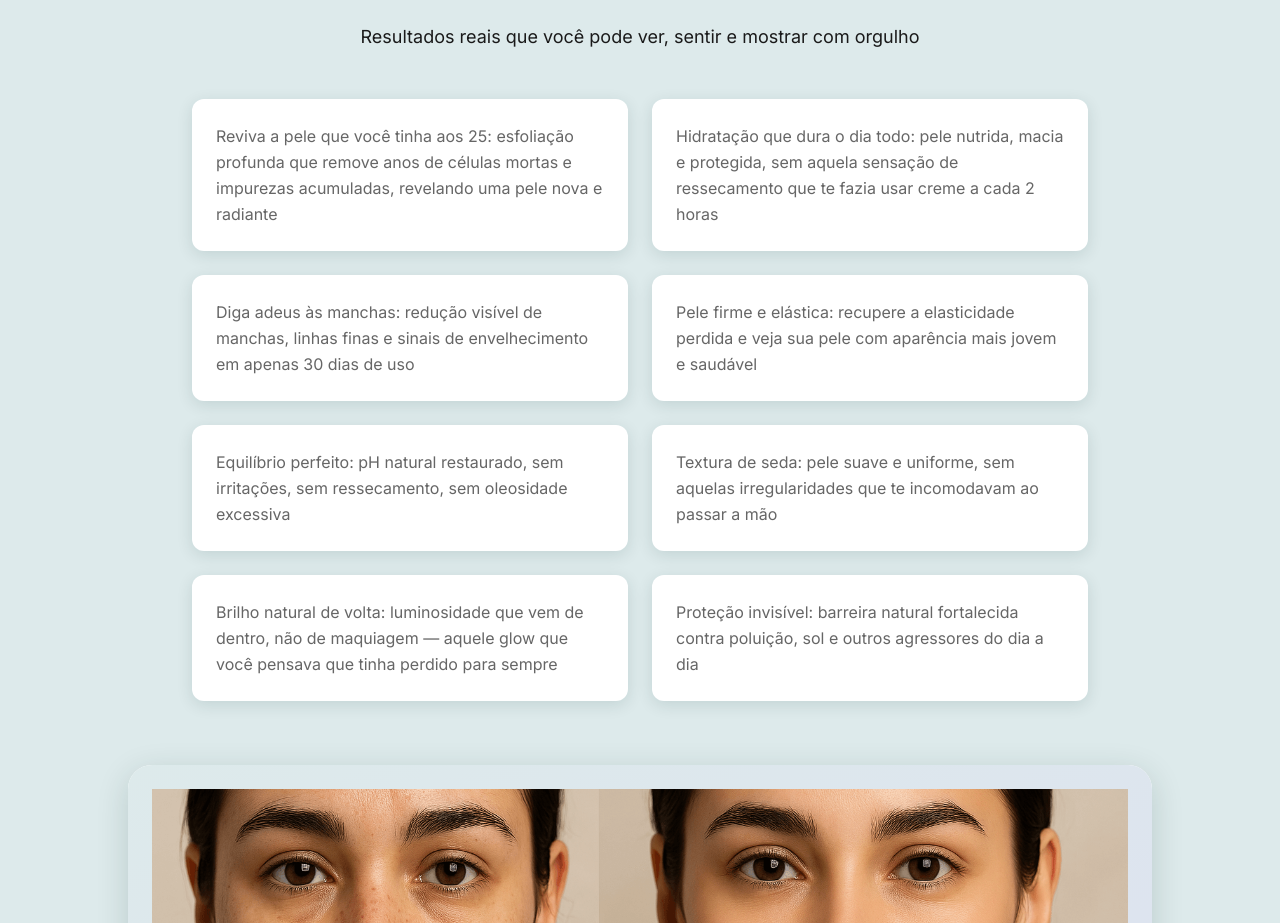
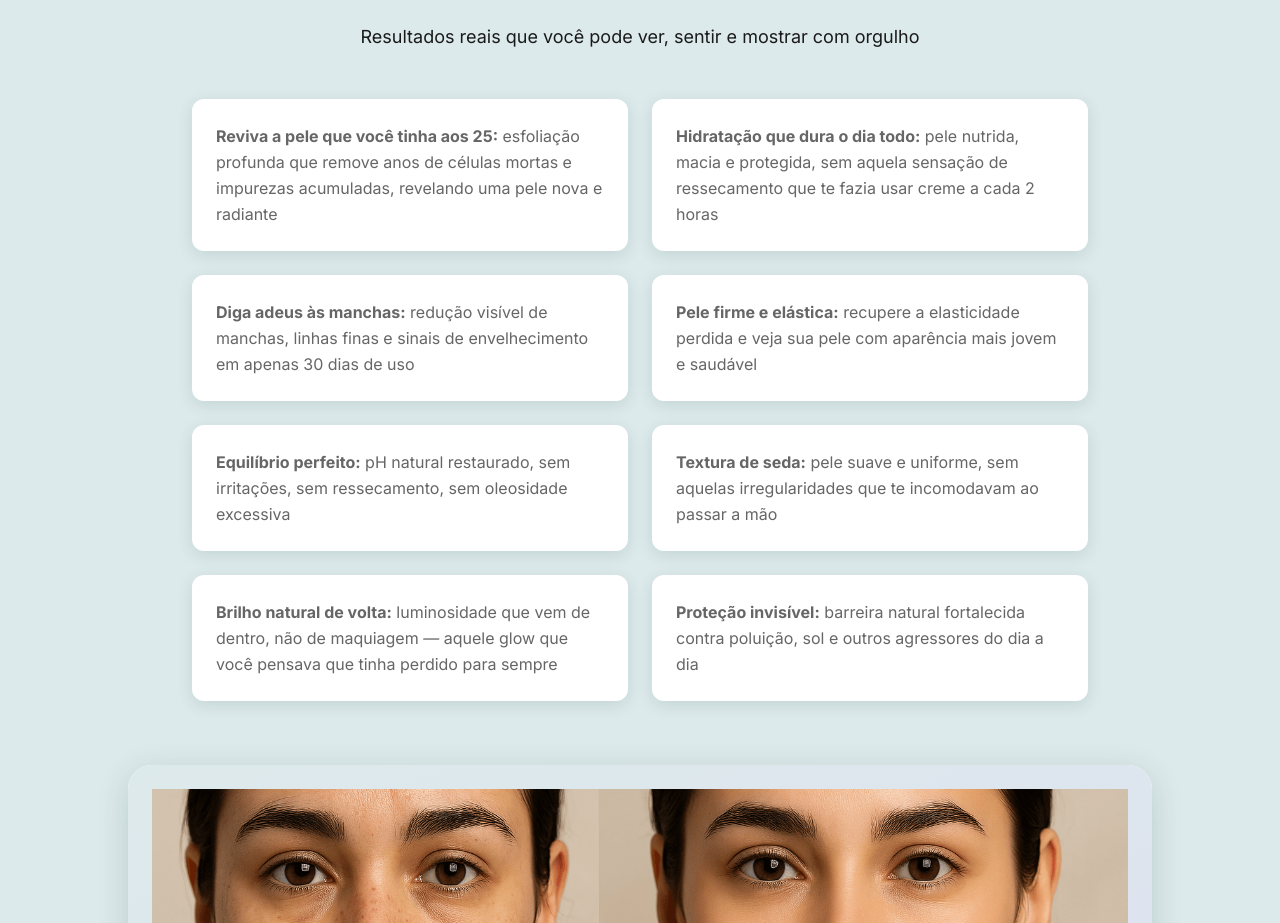
Before and after one commit to jhonataugusto/landing-page-kit-dolomita, a React (Vite) app: page / in a window 1280 px wide. Shown: the part 2391-3314 px from the top of the page. Built offline with nearby package versions, Linux system fonts and the light colour scheme.

Commit message:
added bold

```diff
--- a/src/sections/Benefits.jsx
+++ b/src/sections/Benefits.jsx
@@ -12,28 +12,28 @@ export default function Benefits() {
 
             <div className="max-w-4xl mx-auto grid grid-cols-1 md:grid-cols-2 gap-md">
                 <BenefitItem>
-                    Reviva a pele que você tinha aos 25: esfoliação profunda que remove anos de células mortas e impurezas acumuladas, revelando uma pele nova e radiante
+                    <strong>Reviva a pele que você tinha aos 25:</strong> esfoliação profunda que remove anos de células mortas e impurezas acumuladas, revelando uma pele nova e radiante
                 </BenefitItem>
                 <BenefitItem>
-                    Hidratação que dura o dia todo: pele nutrida, macia e protegida, sem aquela sensação de ressecamento que te fazia usar creme a cada 2 horas
+                    <strong>Hidratação que dura o dia todo:</strong> pele nutrida, macia e protegida, sem aquela sensação de ressecamento que te fazia usar creme a cada 2 horas
                 </BenefitItem>
                 <BenefitItem>
-                    Diga adeus às manchas: redução visível de manchas, linhas finas e sinais de envelhecimento em apenas 30 dias de uso
+                    <strong>Diga adeus às manchas:</strong> redução visível de manchas, linhas finas e sinais de envelhecimento em apenas 30 dias de uso
                 </BenefitItem>
                 <BenefitItem>
-                    Pele firme e elástica: recupere a elasticidade perdida e veja sua pele com aparência mais jovem e saudável
+                    <strong>Pele firme e elástica:</strong> recupere a elasticidade perdida e veja sua pele com aparência mais jovem e saudável
                 </BenefitItem>
                 <BenefitItem>
-                    Equilíbrio perfeito: pH natural restaurado, sem irritações, sem ressecamento, sem oleosidade excessiva
+                    <strong>Equilíbrio perfeito:</strong> pH natural restaurado, sem irritações, sem ressecamento, sem oleosidade excessiva
                 </BenefitItem>
                 <BenefitItem>
-                    Textura de seda: pele suave e uniforme, sem aquelas irregularidades que te incomodavam ao passar a mão
+                    <strong>Textura de seda:</strong> pele suave e uniforme, sem aquelas irregularidades que te incomodavam ao passar a mão
                 </BenefitItem>
                 <BenefitItem>
-                    Brilho natural de volta: luminosidade que vem de dentro, não de maquiagem — aquele glow que você pensava que tinha perdido para sempre
+                    <strong>Brilho natural de volta:</strong> luminosidade que vem de dentro, não de maquiagem — aquele glow que você pensava que tinha perdido para sempre
                 </BenefitItem>
                 <BenefitItem>
-                    Proteção invisível: barreira natural fortalecida contra poluição, sol e outros agressores do dia a dia
+                    <strong>Proteção invisível:</strong> barreira natural fortalecida contra poluição, sol e outros agressores do dia a dia
                 </BenefitItem>
             </div>
 
```
